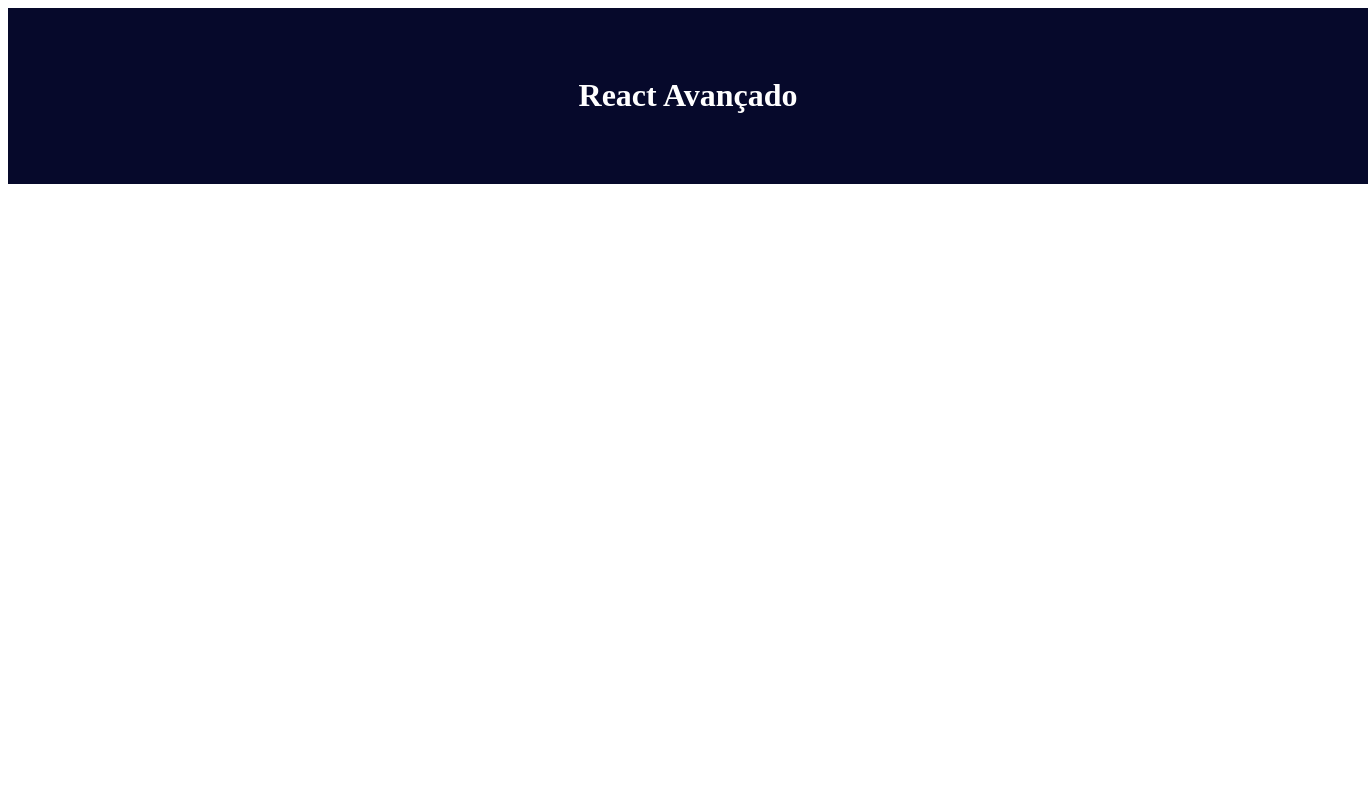
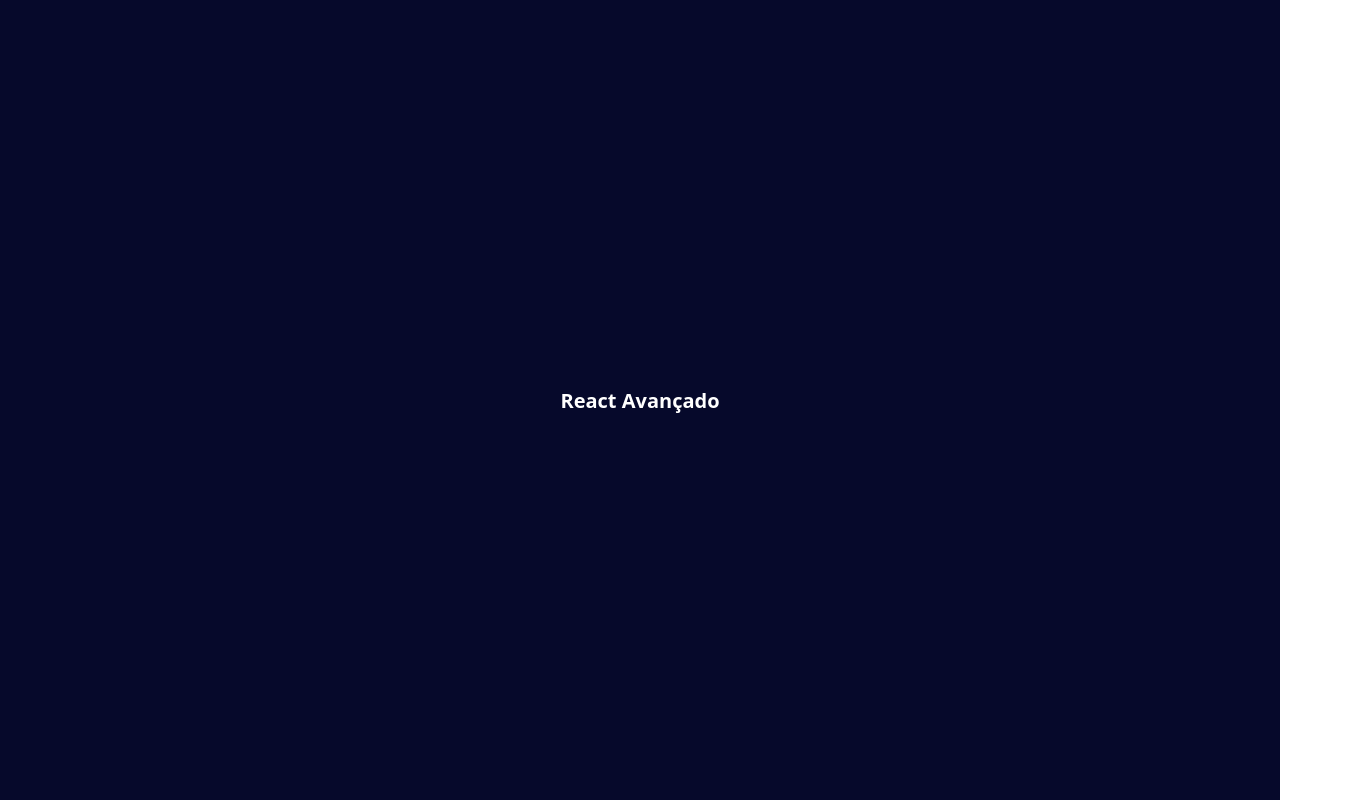
Before and after one commit to matheuscruzhen/boilerplate-nextjs, a Next.js app: page / in a window 1280 px wide. Shown: the whole page, 1368 px wide, since content can reach past the window. Built offline with nearby package versions, Linux system fonts and the light colour scheme.

Commit message:
Configure global styles

```diff
--- a/src/app/layout.tsx
+++ b/src/app/layout.tsx
@@ -2,6 +2,7 @@
 import localFont from 'next/font/local'
 
 import StyledComponentsRegistry from '@/lib/registry'
+import { Providers } from './providers'
 
 const geistSans = localFont({
   src: './fonts/GeistVF.woff',
@@ -29,7 +30,9 @@
       <body
         className={`${geistSans.variable} ${geistMono.variable} antialiased`}
       >
-        <StyledComponentsRegistry>{children}</StyledComponentsRegistry>
+        <StyledComponentsRegistry>
+          <Providers>{children}</Providers>
+        </StyledComponentsRegistry>
       </body>
     </html>
   )
--- /dev/null
+++ b/src/app/providers.tsx
@@ -0,0 +1,11 @@
+import { PropsWithChildren } from 'react'
+import GlobalStyles from '@/styles/global'
+
+export function Providers({ children }: PropsWithChildren) {
+  return (
+    <>
+      <GlobalStyles />
+      {children}
+    </>
+  )
+}
--- /dev/null
+++ b/src/styles/global.ts
@@ -0,0 +1,25 @@
+'use client'
+
+import { createGlobalStyle } from 'styled-components'
+
+const GlobalStyles = createGlobalStyle`
+* {
+    margin: 0;
+    padding: 0;
+    box-sizing: border-box;
+}
+
+html {
+    font-size: 62.5%;
+}
+
+html, body, #__next {
+ height: 100%;
+}
+
+body {
+    font-family: system-ui, -apple-system, BlinkMacSystemFont, 'Segoe UI', Roboto, Oxygen, Ubuntu, Cantarell, 'Open Sans', 'Helvetica Neue', sans-serif;
+}
+`
+
+export default GlobalStyles
```
